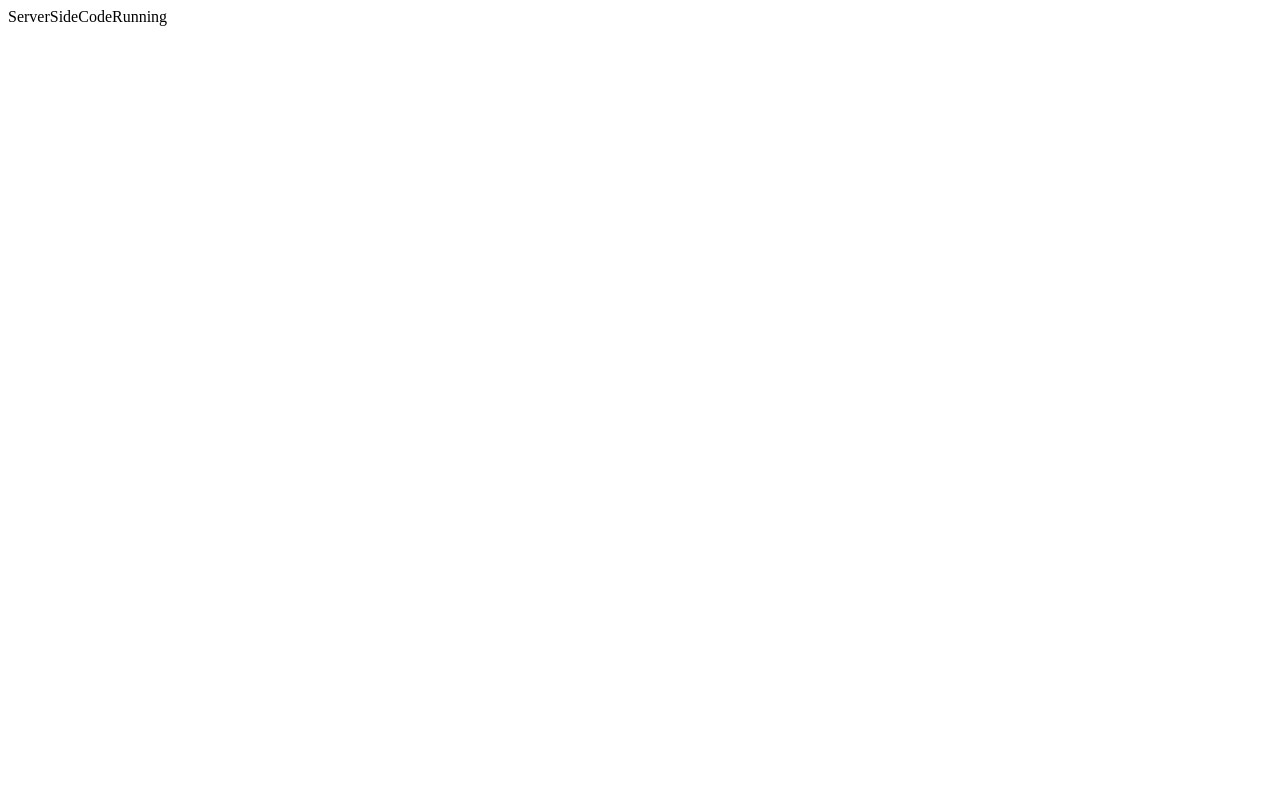
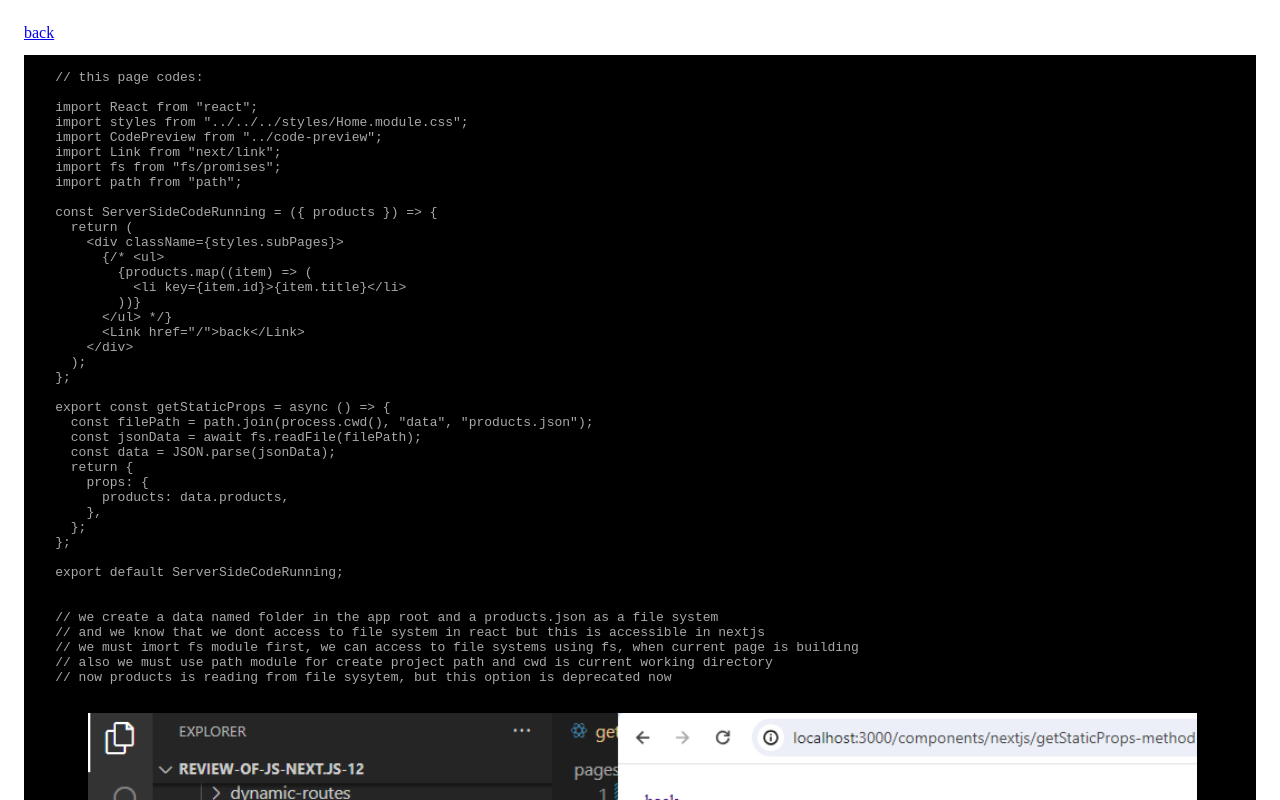
Before and after one commit to arefmaghdam/review-of-js-next.js-12, a Next.js app: page /components/nextjs/server-side-code-running in a window 1280 px wide. Shown: the top 800 px of the page. Built offline with nearby package versions, Linux system fonts and the light colour scheme.

Commit message:
feat: review of server side code running and implementation

```diff
--- /dev/null
+++ b/data/products.json
@@ -0,0 +1,7 @@
+{
+  "products": [
+    { "id": "p1", "title": "Product 1" },
+    { "id": "p2", "title": "Product 2" },
+    { "id": "p3", "title": "Product 3" }
+  ]
+}
--- a/pages/components/nextjs/server-side-code-running.jsx
+++ b/pages/components/nextjs/server-side-code-running.jsx
@@ -1,11 +1,78 @@
-import React from 'react'
+import React from "react";
+import styles from "../../../styles/Home.module.css";
+import CodePreview from "../code-preview";
+import Link from "next/link";
+import fs from "fs/promises";
+import path from "path";
 
-const ServerSideCodeRunning = () => {
+const ServerSideCodeRunning = ({ products }) => {
   return (
-    <div>
-      ServerSideCodeRunning
+    <div className={styles.subPages}>
+      {/* <ul>
+        {products.map((item) => (
+          <li key={item.id}>{item.title}</li>
+        ))}
+      </ul> */}
+      <Link href="/">back</Link>
+      <CodePreview
+        imgURL="../../../../images/get-static-props.png"
+        content={`
+    // this page codes:
+
+    import React from "react";
+    import styles from "../../../styles/Home.module.css";
+    import CodePreview from "../code-preview";
+    import Link from "next/link";
+    import fs from "fs/promises";
+    import path from "path";
+
+    const ServerSideCodeRunning = ({ products }) => {
+      return (
+        <div className={styles.subPages}>
+          {/* <ul>
+            {products.map((item) => (
+              <li key={item.id}>{item.title}</li>
+            ))}
+          </ul> */}
+          <Link href="/">back</Link>
+        </div>
+      );
+    };
+
+    export const getStaticProps = async () => {
+      const filePath = path.join(process.cwd(), "data", "products.json");
+      const jsonData = await fs.readFile(filePath);
+      const data = JSON.parse(jsonData);
+      return {
+        props: {
+          products: data.products,
+        },
+      };
+    };
+
+    export default ServerSideCodeRunning;
+
+
+    // we create a data named folder in the app root and a products.json as a file system
+    // and we know that we dont access to file system in react but this is accessible in nextjs
+    // we must imort fs module first, we can access to file systems using fs, when current page is building
+    // also we must use path module for create project path and cwd is current working directory
+    // now products is reading from file sysytem, but this option is deprecated now
+      `}
+      />
     </div>
-  )
-}
+  );
+};
 
-export default ServerSideCodeRunning
+export const getStaticProps = async () => {
+  const filePath = path.join(process.cwd(), "data", "products.json");
+  const jsonData = await fs.readFile(filePath);
+  const data = JSON.parse(jsonData);
+  return {
+    props: {
+      products: data.products,
+    },
+  };
+};
+
+export default ServerSideCodeRunning;
```
